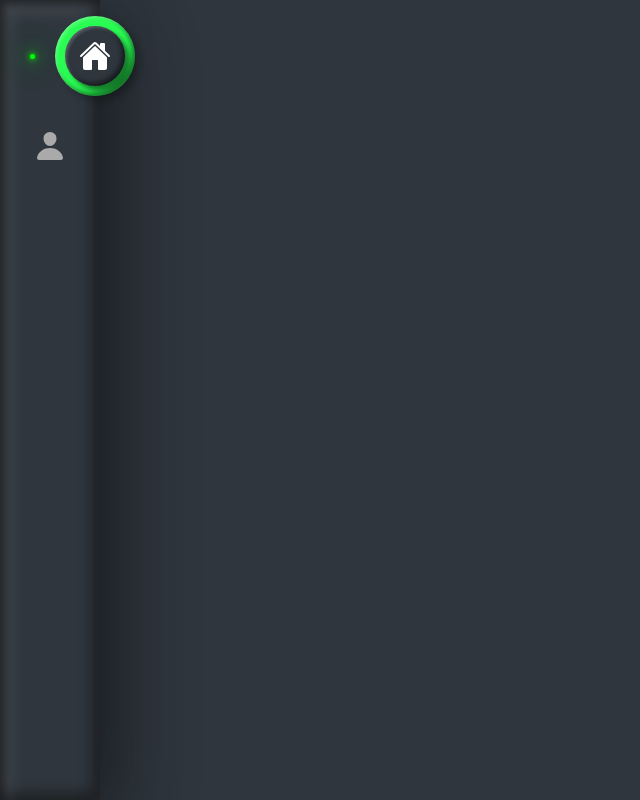
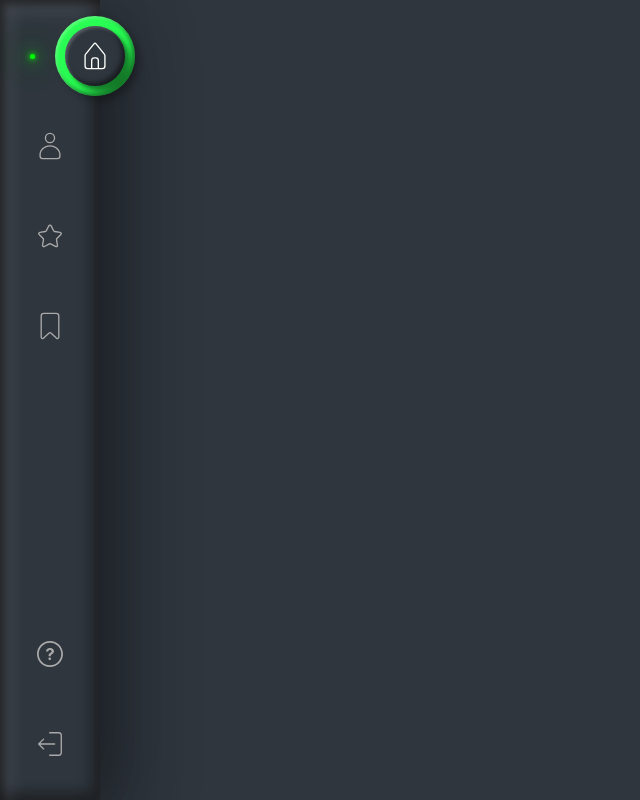
Before and after one commit to HenrickyL/best-browser-games, a React (Vite) app: page / in a window 1280 px wide. Shown: the whole page, without its empty margins (0-640 px from the left). Built offline with nearby package versions, Linux system fonts and the light colour scheme; the HTML template or start-up script is replaced by a standard one.

Commit message:
create base service

```diff
--- /dev/null
+++ b/src/_components/SideBar/SideBarField/index.tsx
@@ -0,0 +1,14 @@
+import { ReactNode } from "react"
+import { SideBarFieldSty } from "./style"
+
+interface SideBarFieldProps{
+    children: ReactNode
+}
+
+export const SideBarField = ({children}: SideBarFieldProps)=>{
+    return(
+        <SideBarFieldSty>
+            {children}
+        </SideBarFieldSty>
+    )
+}
--- /dev/null
+++ b/src/_components/SideBar/SideBarField/style.ts
@@ -0,0 +1,8 @@
+import styled from "styled-components";
+
+export const SideBarFieldSty = styled.div`
+    display: flex;
+    align-items: center;
+    flex-direction: column;
+    gap: 10px;
+`
--- a/src/_components/SideBar/SideBarRoot/style.ts
+++ b/src/_components/SideBar/SideBarRoot/style.ts
@@ -6,6 +6,7 @@ export const SideBarRootSty = styled.nav`
     display: flex;
     flex-direction: column;
     align-items: center;
+    justify-content: space-between;
     gap: 10px;
     padding: 1rem;
     width: 100px;
--- a/src/_components/SideBar/index.tsx
+++ b/src/_components/SideBar/index.tsx
@@ -1,7 +1,9 @@
+import { SideBarField } from "./SideBarField";
 import { SideBarItem } from "./SideBarItem";
 import { SideBarRoot } from "./SideBarRoot";
 
 export const SideBar = {
     Root: SideBarRoot,
     Item: SideBarItem,
+    Field: SideBarField
 }
--- /dev/null
+++ b/src/_middlewares/SideBarServices.ts
@@ -0,0 +1,49 @@
+import {
+    CiHome as HomeIcon,
+    CiUser as ProfileIcon,
+    CiStar as ReviewsIcon,
+    CiBookmark as FavoriteIcon,
+    CiLogout as ExitIcon
+} from "react-icons/ci";
+
+import {
+    IoIosHelpCircleOutline as HelpIcon
+} from "react-icons/io";
+
+
+export const services = {
+    main:[
+        {
+            text: 'Home',
+            icon:  HomeIcon,
+            to: '/'
+        },
+        {
+            text: 'Profile',
+            icon:  ProfileIcon,
+            to: '/profile'
+        },
+        {
+            text: 'Reviews',
+            icon:  ReviewsIcon,
+            to: '/reviews'
+        },
+        {
+            text: 'Favorites',
+            icon:  FavoriteIcon,
+            to: '/favorites'
+        },
+    ],
+    another:[
+        {
+            text: 'Help',
+            icon:  HelpIcon,
+            to: '/help'
+        },
+        {
+            text: 'Exit',
+            icon:  ExitIcon,
+            to: '/exit'
+        },
+    ]
+}
--- a/src/_pages/Home/index.tsx
+++ b/src/_pages/Home/index.tsx
@@ -1,31 +1,26 @@
 import { SideBar } from "../../_components/SideBar"
-import {
-    IoHome as HomeIcon,
-    IoPerson as ProfileIcon
-} from 'react-icons/io5'
+import { services } from "../../_middlewares/SideBarServices"
 
 
 
-const items = [
-    {
-        text: 'Home',
-        icon:  HomeIcon,
-        to: '/'
-    },
-    {
-        text: 'Profile',
-        icon:  ProfileIcon,
-        to: '/2'
-    }
-]
+
+
 
 export const Home = ()=>{
     return (
         <div>
             <SideBar.Root >
-                {items.map(item=>
-                    <SideBar.Item icon={item.icon} text={item.text} to={item.to} />
-                    )}
+                <SideBar.Field>
+                    {services.main.map(item=>
+                        <SideBar.Item icon={item.icon} text={item.text} to={item.to} />
+                        )}
+                </SideBar.Field>
+
+                <SideBar.Field>
+                    {services.another.map(item=>
+                        <SideBar.Item icon={item.icon} text={item.text} to={item.to} />
+                        )}
+                </SideBar.Field>
             </SideBar.Root>
         </div>
     )
```
